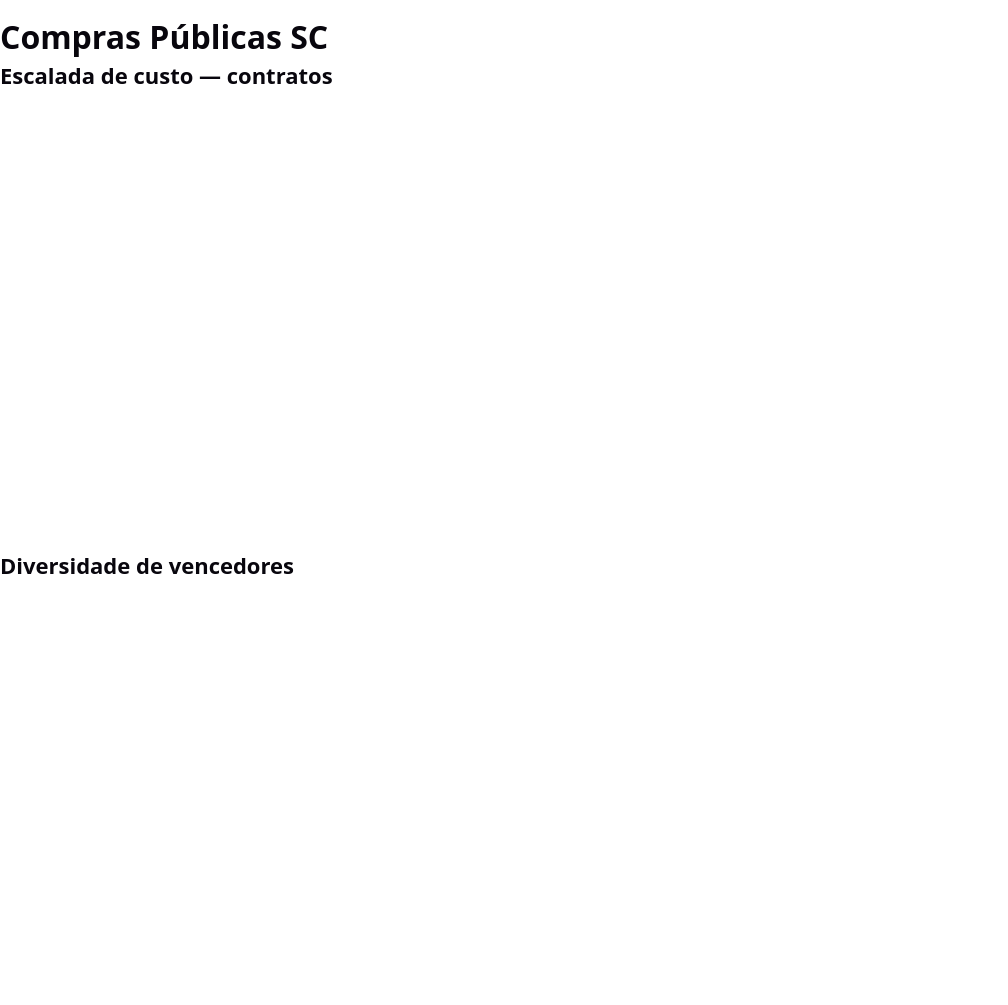
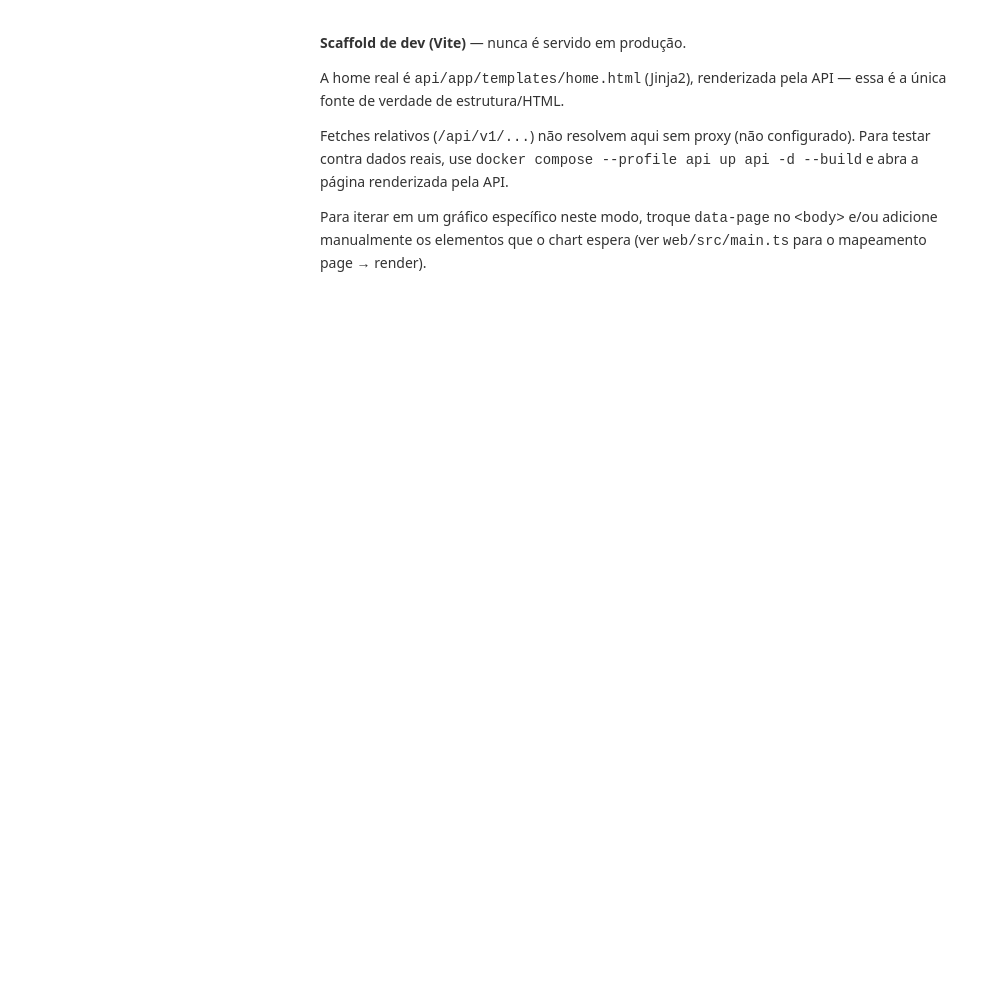
Before and after one commit to jeysel/compras-publicas-sc, a website built with Vite: page web/index.html in a window 1280 px wide. Shown: the top 1005 px of the page, without its empty margins (0-1008 px from the left). After the commit the page ends 800 px from the top, so only its background shows below. Built offline with nearby package versions, Linux system fonts and the light colour scheme.

Commit message:
docs(dev): simplifica web/index.html como scaffold de dev, elimina duplicacao com base.html
web/index.html nunca e servido em producao (so usado por npm run dev,
Vite). Simplificado para conteudo minimo com aviso visivel explicando
o papel real dele e apontando para api/app/templates/home.html como
unica fonte de verdade de estrutura/HTML. Elimina a necessidade de
manter os dois arquivos sincronizados manualmente.

```diff
--- a/web/index.html
+++ b/web/index.html
@@ -4,61 +4,27 @@
     <meta charset="UTF-8" />
     <link rel="icon" type="image/svg+xml" href="/favicon.svg" />
     <meta name="viewport" content="width=device-width, initial-scale=1.0" />
-    <title>Compras Públicas SC</title>
+    <title>Compras Públicas SC (dev)</title>
   </head>
   <body data-page="home">
-    <h1>Compras Públicas SC</h1>
-
-    <section>
-      <h2>Escalada de custo — contratos</h2>
-      <div id="chart-escalada-custo" class="chart"></div>
-      <p id="legenda-escalada-custo" class="chart-legend"></p>
-    </section>
-
-    <section>
-      <h2>Diversidade de vencedores</h2>
-      <div id="chart-diversidade-vencedores" class="chart"></div>
-    </section>
-
-    <section>
-      <h2>Série temporal de contratos</h2>
-      <div id="chart-contratos-temporal" class="chart"></div>
-      <p id="legenda-contratos-temporal" class="chart-legend"></p>
-    </section>
-
-    <section>
-      <h2>Concentração de fornecedores</h2>
-      <div id="chart-concentracao-fornecedor" class="chart"></div>
-      <p id="legenda-concentracao-fornecedor" class="chart-legend"></p>
-    </section>
-
-    <section id="metodologia">
-      <h2>Metodologia</h2>
+    <div style="font: 14px/1.5 system-ui, sans-serif; color: #333; max-width: 640px; margin: 32px auto; padding: 0 16px">
+      <p><strong>Scaffold de dev (Vite)</strong> — nunca é servido em produção.</p>
       <p>
-        Contratos com <code>fl_aditivo_inconsistente = true</code> têm
-        divergência, acima de arredondamento, entre o valor de aditivo
-        registrado na fonte (<code>vl_aditado</code>) e a variação calculada
-        (<code>vl_atual - vl_original</code>) — sinal de qualidade de dado da
-        fonte, não um erro de cálculo deste sistema (ver spec 013/014). Por
-        padrão, esses contratos são excluídos das agregações de valor onde a
-        granularidade do dado permite o filtro (ex.: escalada de custo).
-        Quando a agregação já vem pronta de uma mart sem essa granularidade
-        (ex.: série temporal), a exclusão ainda não é possível e fica
-        registrada como pendência.
+        A home real é <code>api/app/templates/home.html</code> (Jinja2), renderizada pela API —
+        essa é a única fonte de verdade de estrutura/HTML.
       </p>
       <p>
-        Contratos com <code>fl_valor_suspeito = true</code> têm valor
-        (<code>vl_original</code> ou <code>vl_atual</code>) implausível para
-        o objeto contratado — por exemplo, um contrato registrado com valor
-        milhares de vezes maior que o valor atual do mesmo contrato. A
-        investigação confirmou que se trata de erro de dado da fonte
-        (portal/SICOP), não deste sistema. Por padrão, contratos com essa
-        flag são excluídos das agregações de valor exibidas nos gráficos
-        (ver spec 021 para o detalhe técnico completo, incluindo os padrões
-        de corrupção identificados e a magnitude do problema no dataset).
+        Fetches relativos (<code>/api/v1/...</code>) não resolvem aqui sem proxy (não configurado).
+        Para testar contra dados reais, use
+        <code>docker compose --profile api up api -d --build</code> e abra a página renderizada
+        pela API.
       </p>
-    </section>
-
+      <p>
+        Para iterar em um gráfico específico neste modo, troque <code>data-page</code> no
+        <code>&lt;body&gt;</code> e/ou adicione manualmente os elementos que o chart espera (ver
+        <code>web/src/main.ts</code> para o mapeamento page → render).
+      </p>
+    </div>
     <script type="module" src="/src/main.ts"></script>
   </body>
 </html>
```
